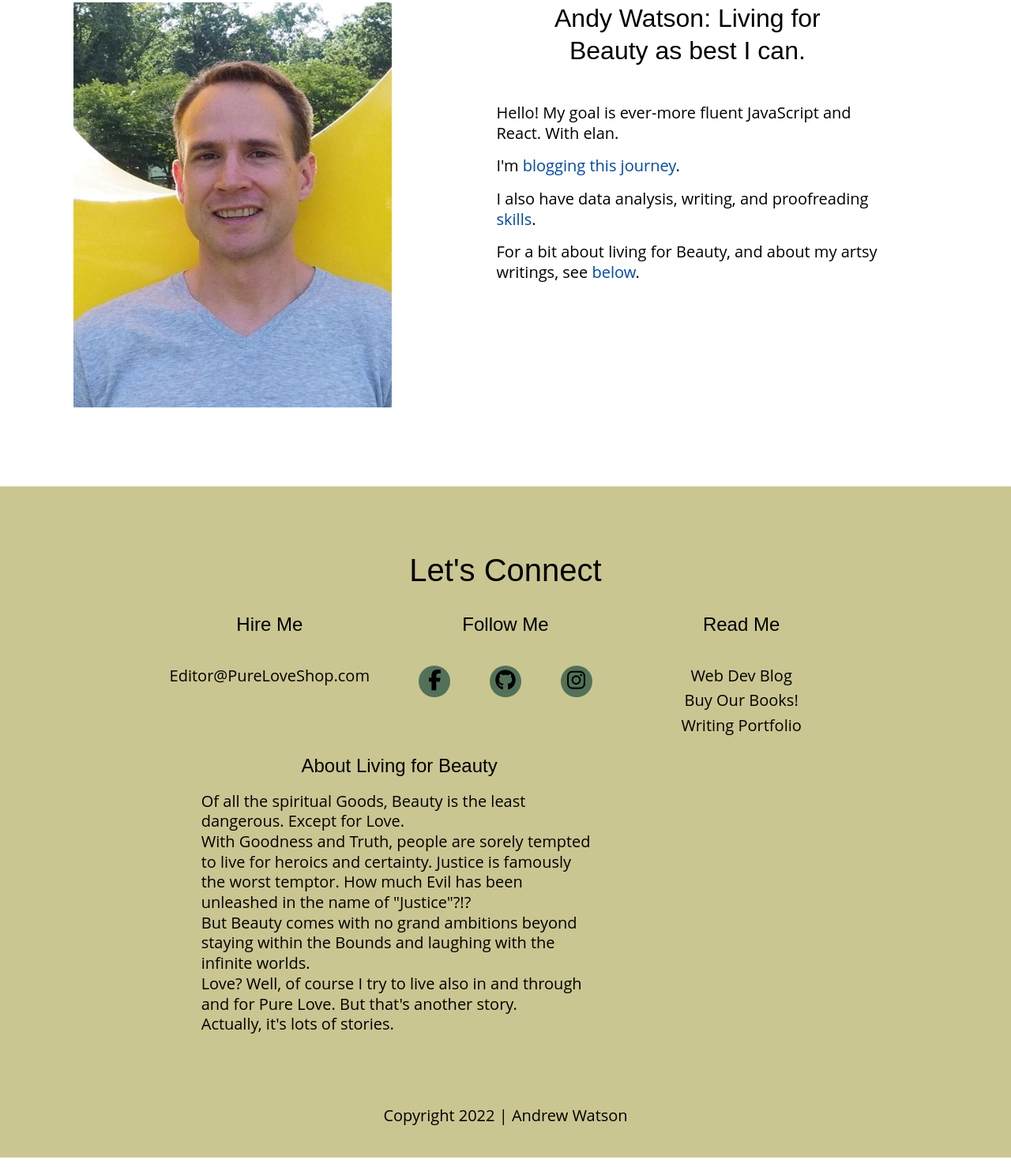
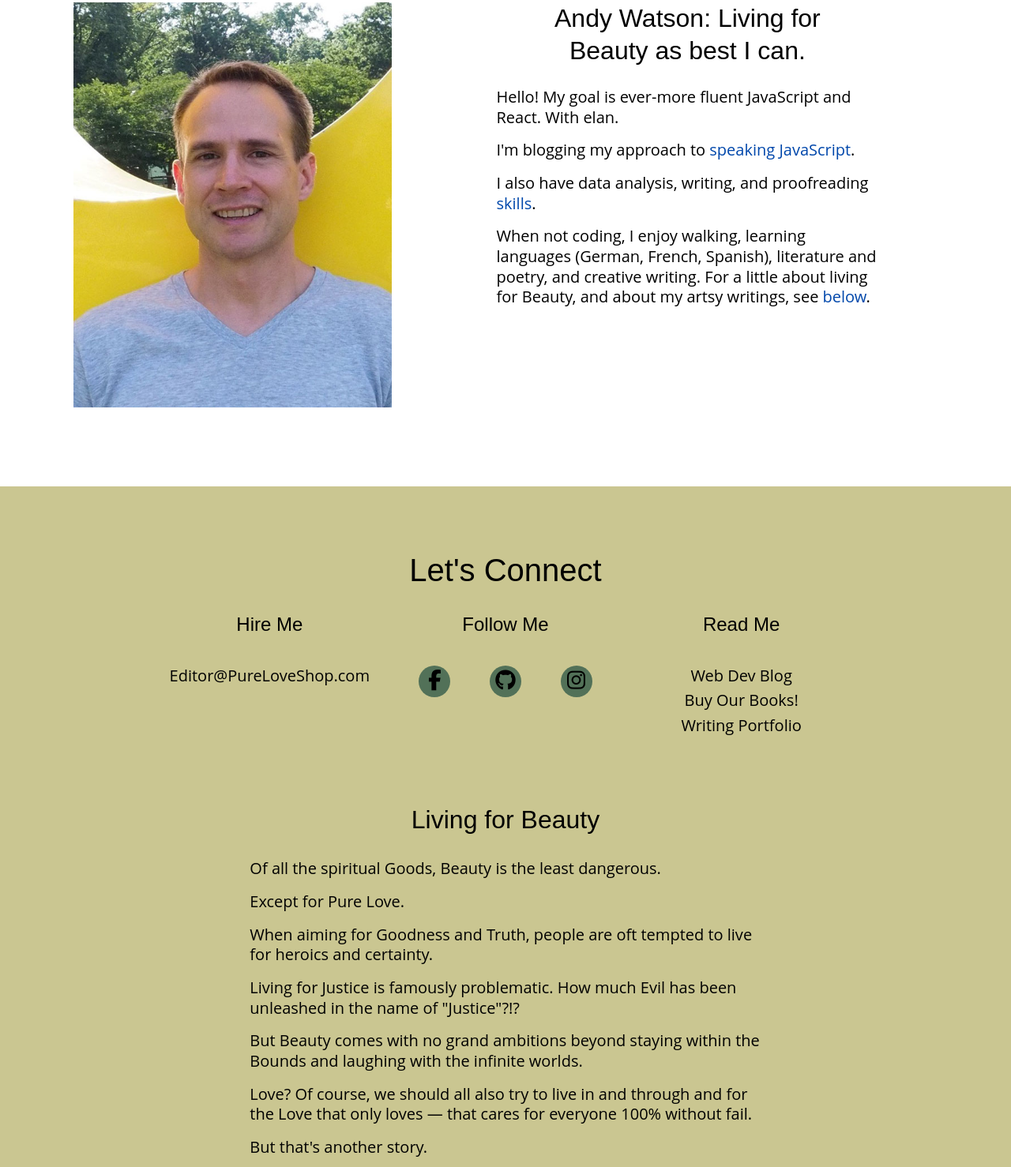
Before and after one commit to werdnamac/developer-profile, a website built with Parcel: page index.html in a window 1280 px wide. Shown: the part 3057-4535 px from the top of the page at 79% size. Built offline with nearby package versions, Linux system fonts and the light colour scheme.

Commit message:
Centered the beauty section at all screen sizes. Made a few minor changes to the text in that section. Fixed the link to the beauty section. Increased spacing above beauty section.

```diff
--- a/css/main.css
+++ b/css/main.css
@@ -428,15 +428,25 @@ textarea {
    .andy h3 {
      width: 75%;
      text-align: center;
+     margin-top: 0;
+     padding-top: 0;
+     margin-bottom: 0;
+     margin-bottom: 0;
    }
 
    .andy p {
      width: 80%;
      text-align: left;
+     margin-top: 0;
    }
 
 
    .about a {
+     color: #0047AB;
+     text-decoration: none;
+   }
+
+   .beauty a {
      color: #0047AB;
      text-decoration: none;
    }
@@ -461,30 +471,35 @@ textarea {
 
 
 
-   /*.beauty-wrapper {
+   .beauty-wrapper {
      display: flex;
      justify-content: center;
-     align-items: center;
-   }*/
+     flex-flow: row wrap;
+   }
 
    .beauty {
      display: flex;
      justify-content: center;
-     align-items: center;
+
      flex-flow: row wrap;
    }
 
    .beauty h3 {
-     width: 100%;
+     width: 75%;
+     text-align:center;
+     margin-top: 80px;
    }
 
    .beauty p {
      width: 80%;
      text-align: left;
+     margin-top: .5rem;
+     margin-bottom: .5rem;
    }
 
    footer .copyright {
      width: 100%;
+
    }
 /* ==========================================================================
    Helper classes
@@ -749,6 +764,15 @@ footer .social-icons {
   margin-top: 0;
 }
 
+
+.beauty h3 {
+  width: 60%;
+}
+
+.beauty p {
+  width: 60%;
+}
+
 }
 
 @media only screen and (min-width:1200px) {
@@ -860,8 +884,23 @@ footer .social-icons {
 }
 
 .beauty {
-  width: 70%;
-  text-align: left;
+  width: 85%;
+}
+
+.beauty p {
+  width: 85%;
+  padding-top: 0;
+  padding-bottom: 0;
+  margin-top: 8px;
+  margin-bottom: 8px;
+}
+
+.beauty h3 {
+  font-size: 2rem;
+  line-height: 1.3;
+  width: 80%;
+  padding-top: 0;
+  margin-top: 80px;
 }
 
 
--- a/index.html
+++ b/index.html
@@ -260,8 +260,8 @@
                   With elan.
               </p>
                 <p>
-                I'm <a href="https://www.willardswordsmithy.com/blog/" target="_blank">
-                  blogging this journey</a>.
+                I'm blogging my approach to <a href="https://www.willardswordsmithy.com/blog/" target="_blank">
+                  speaking JavaScript</a>.
                 </p>
 
                 <p>
@@ -269,8 +269,9 @@
                   proofreading <a href="https://www.willardswordsmithy.com/portfolio/" target="_blank">
                     skills</a>.
                 </p>
-                <p>
-                  For a bit about living for Beauty, and about
+                <p>When not coding, I enjoy walking, learning languages (German, French, Spanish), literature and poetry,
+                  and creative writing.
+                  For a little about living for Beauty, and about
                   my artsy writings, see <a href="#beauty">below</a>.
                 </p>
 
@@ -339,18 +340,20 @@
       </div><!--div class contact ends here-->
       <div class="beauty-wrapper">
       <div class="beauty">
-        <h3>About Living for Beauty</h3>
+        <h3 id="beauty">Living for Beauty</h3>
         <p>
-        Of all the spiritual Goods, Beauty is the least dangerous.
-        Except for Love.</p>
-        <p>With Goodness and Truth, people are sorely tempted
-        to live for heroics and certainty. Justice is famously the worst temptor.
+        Of all the spiritual Goods, Beauty is the least dangerous.</p>
+        <p>Except for Pure Love.</p>
+        <p>When aiming for Goodness and Truth, people are oft tempted
+        to live for heroics and certainty.</p>
+        <p>Living for Justice is famously problematic.
         How much Evil has been unleashed in the name of "Justice"?!?</p>
         <p>But Beauty comes with no grand ambitions beyond staying within the Bounds
         and laughing with the infinite worlds.</p>
-        <p>Love? Well, of course I try to
-        live also in and through and for Pure Love.
-        But that's another story.</p>
+        <p>Love? Of course, we should all also try to
+        live in and through and for the Love that only loves — that cares
+        for everyone 100% without fail.</p>
+        <p>But that's another story.</p>
         <p>Actually, it's <a href="https://www.from-bartleby.com/"
         target="_blank">lots of stories</a>.
       </div><!--end beauty div-->
```
